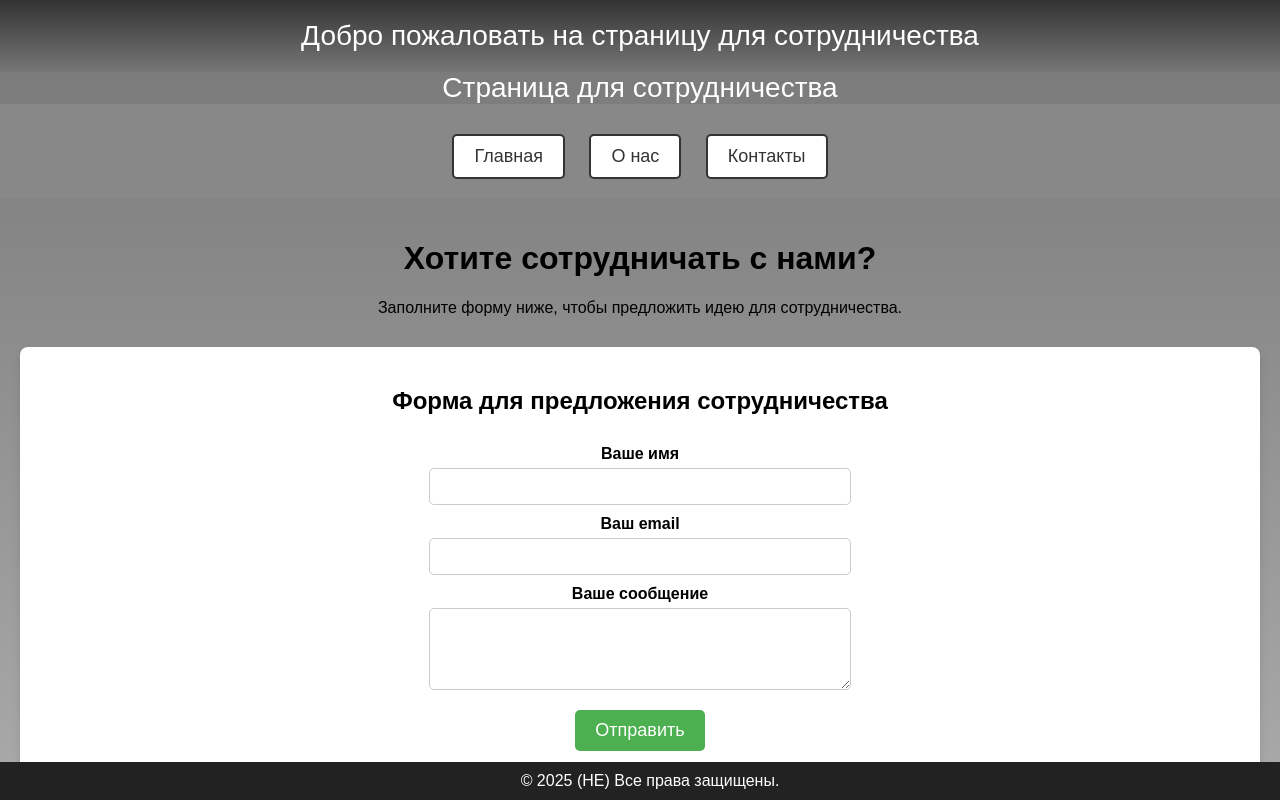
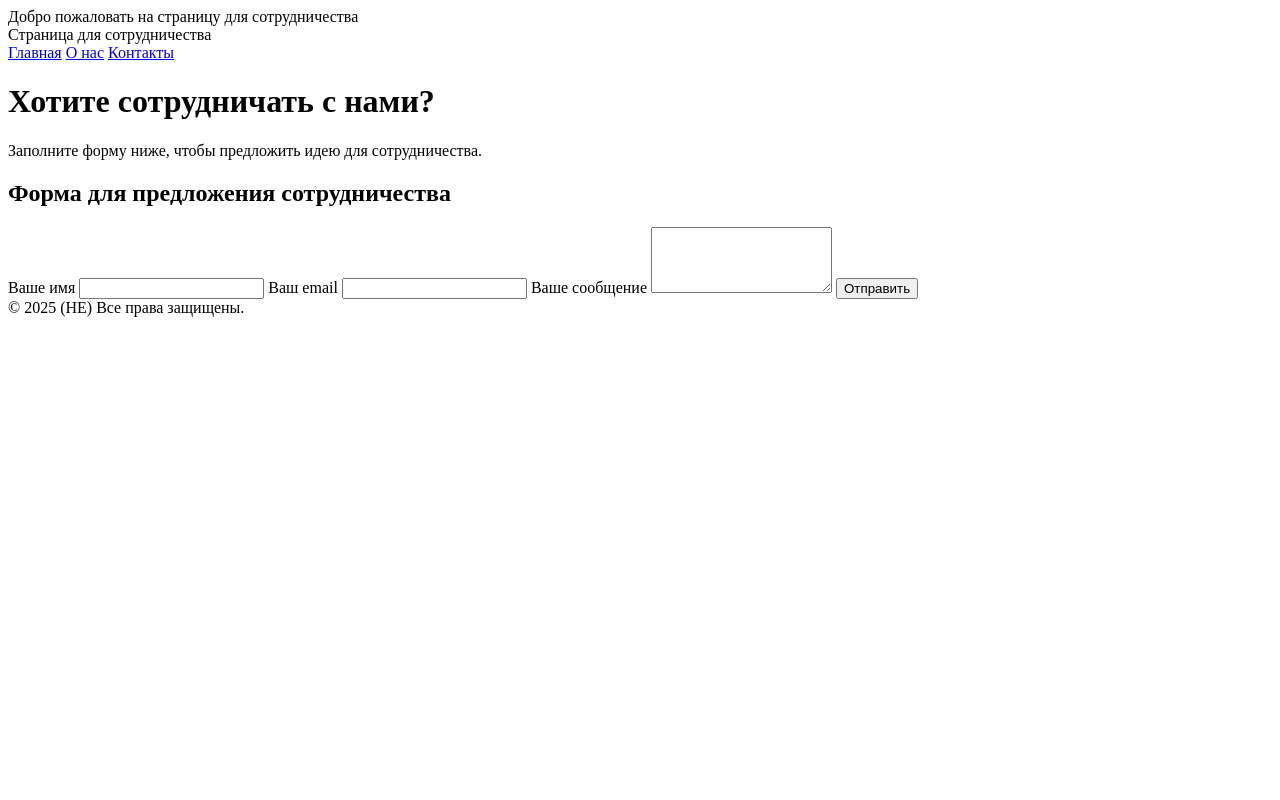
Before and after one commit to IbragimBaku/cooperation, a plain HTML site: page index.html in a window 1280 px wide. Drawn offline with Linux system fonts and the light colour scheme.

Commit message:
index.html

```diff
--- a/index.html
+++ b/index.html
@@ -5,115 +5,7 @@
     <meta name="viewport" content="width=device-width, initial-scale=1.0">
     <title>Сотрудничество</title>
     <style>
-        body {
-            font-family: Arial, sans-serif;
-            margin: 0;
-            padding: 0;
-            text-align: center;
-            background: linear-gradient(to bottom, #777, #aaa);
-            height: 100vh;
-        }
-
-        header {
-            background: linear-gradient(to bottom, #333, #777);
-            color: white;
-            padding: 20px;
-            font-size: 28px;
-            text-align: center;
-        }
-
-        header2 {
-            background: linear-gradient(to bottom, #777);
-            color: white;
-            padding: 20px;
-            font-size: 28px;
-            text-align: center;
-        }
-
-        nav {
-            background: #888;
-            padding: 10px;
-        }
-
-        nav a {
-            color: white;
-            text-decoration: none;
-            margin: 10px;
-        }
-
-        main {
-            padding: 20px;
-        }
-
-        footer {
-            background: #222;
-            color: white;
-            padding: 10px;
-            position: fixed;
-            bottom: 0;
-            width: 100%;
-        }
-
-        .button-link {
-            display: inline-block;
-            background-color: white;
-            color: #333;
-            border: 2px solid #333;
-            padding: 10px 20px;
-            font-size: 18px;
-            text-decoration: none;
-            cursor: pointer;
-            border-radius: 5px;
-            margin-top: 20px;
-        }
-
-        .button-link:hover {
-            background-color: #333;
-            color: white;
-        }
-
-        .form-container {
-            background: white;
-            padding: 20px;
-            margin-top: 30px;
-            border-radius: 8px;
-            box-shadow: 0 4px 8px rgba(0, 0, 0, 0.1);
-        }
-
-        form {
-            display: flex;
-            flex-direction: column;
-            align-items: center;
-        }
-
-        label {
-            margin-top: 10px;
-            font-weight: bold;
-        }
-
-        input[type="text"], input[type="email"], textarea {
-            padding: 10px;
-            margin-top: 5px;
-            border-radius: 5px;
-            border: 1px solid #ccc;
-            width: 100%;
-            max-width: 400px;
-        }
-
-        button[type="submit"] {
-            background-color: #4CAF50;
-            color: white;
-            border: none;
-            padding: 10px 20px;
-            font-size: 18px;
-            cursor: pointer;
-            margin-top: 20px;
-            border-radius: 5px;
-        }
-
-        button[type="submit"]:hover {
-            background-color: #45a049;
-        }
+        /* Ваши стили остаются без изменений */
     </style>
 </head>
 <body>
@@ -137,7 +29,11 @@
 
         <div class="form-container">
             <h2>Форма для предложения сотрудничества</h2>
-            <form action="#" method="post">
+            <form action="https://formspree.io/f/xrbpzvne" method="POST">
+                <!-- Скрытое поле для подтверждения -->
+                <input type="hidden" name="_next" value="https://ibragimbaku.github.io/thanks/"> <!-- Страница благодарности после отправки -->
+                <input type="hidden" name="_subject" value="Новое предложение сотрудничества">
+
                 <label for="name">Ваше имя</label>
                 <input type="text" id="name" name="name" required>
 
```
